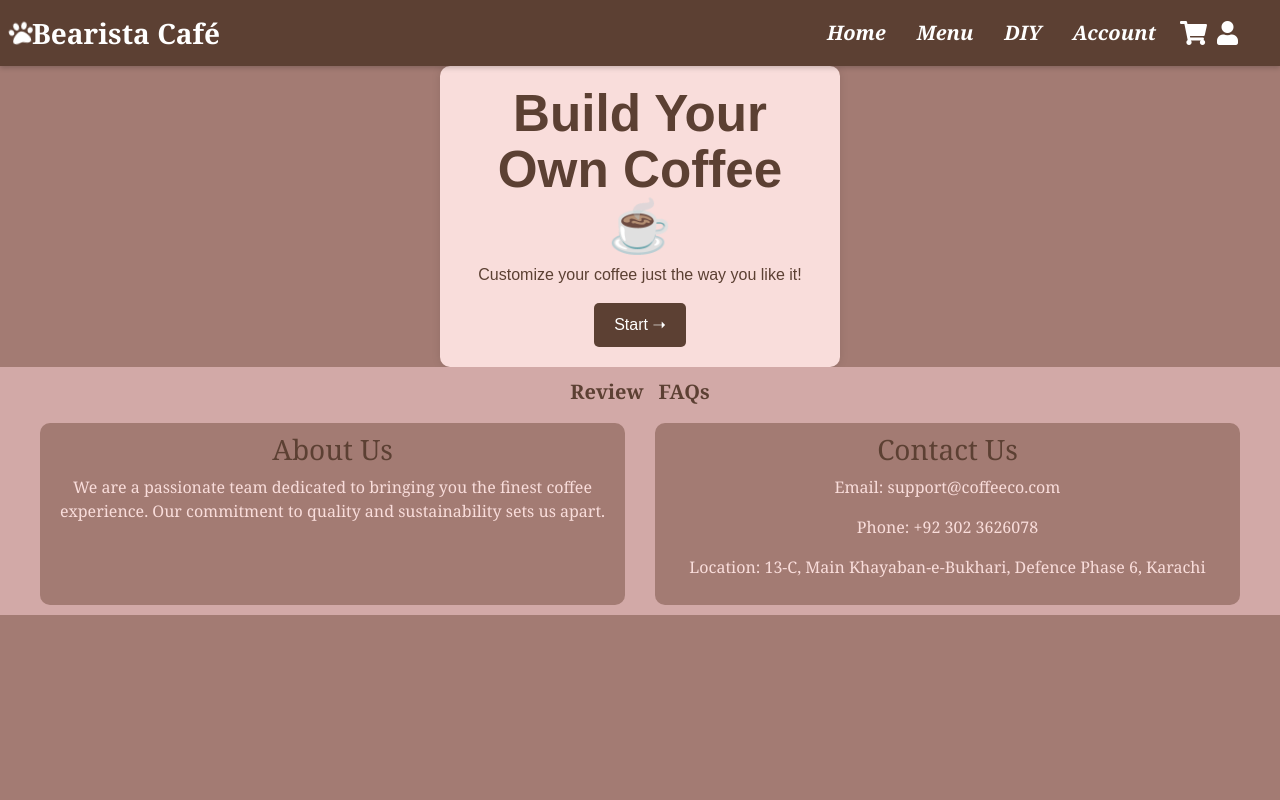
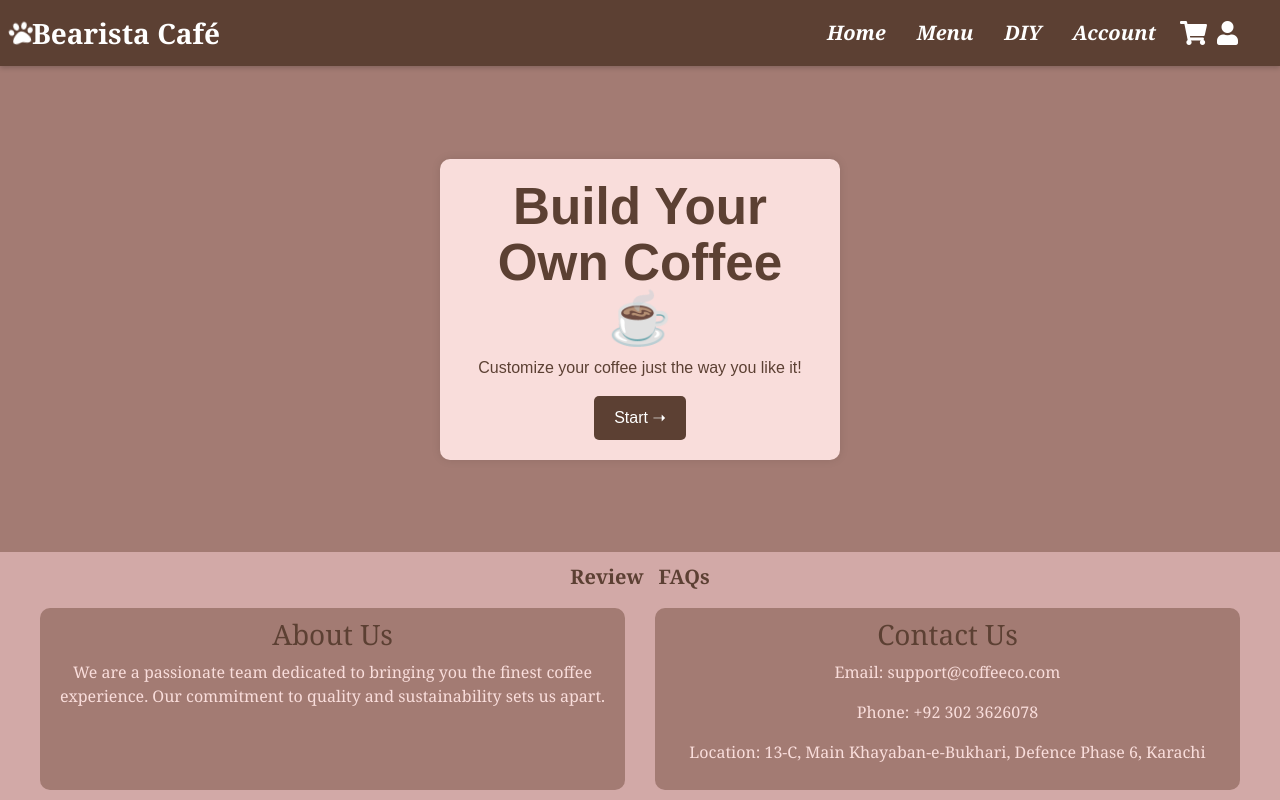
Before and after one commit to JazibWaqas/BearistaCafe, a React (Vite) app in the folder my-react-app/: page /diy in a window 1280 px wide. Built offline with nearby package versions, Linux system fonts and the light colour scheme.

Commit message:
diy responsiveness fixed

```diff
--- a/my-react-app/src/styles/diy.css
+++ b/my-react-app/src/styles/diy.css
@@ -1,12 +1,10 @@
 /* ---------- Global Styles ---------- */
-body {
-    font-family: 'Arial', sans-serif, 'Georgia', serif;
-    background-color: #A37B73FF; /* Light brown */
-    text-align: center;
-    padding: 0px;
-    margin: 0;
-}
-
+.diy-page {
+    min-height: 100vh;
+    display: flex;
+    flex-direction: column;
+    background-color: #A37B73FF;
+  }
 /* ---------- Icon Styles ---------- */
 .fas, .far, .fa, .href {
     color: #5C4033;
```
